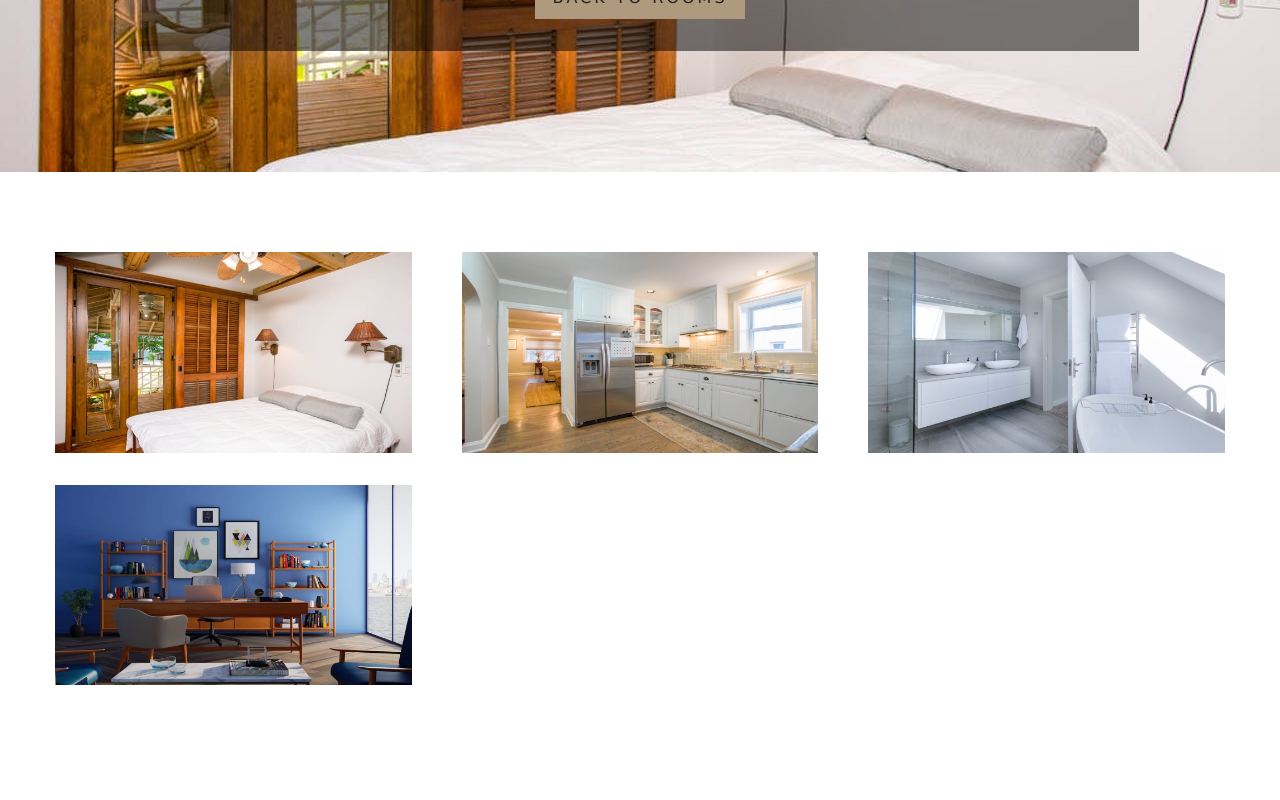
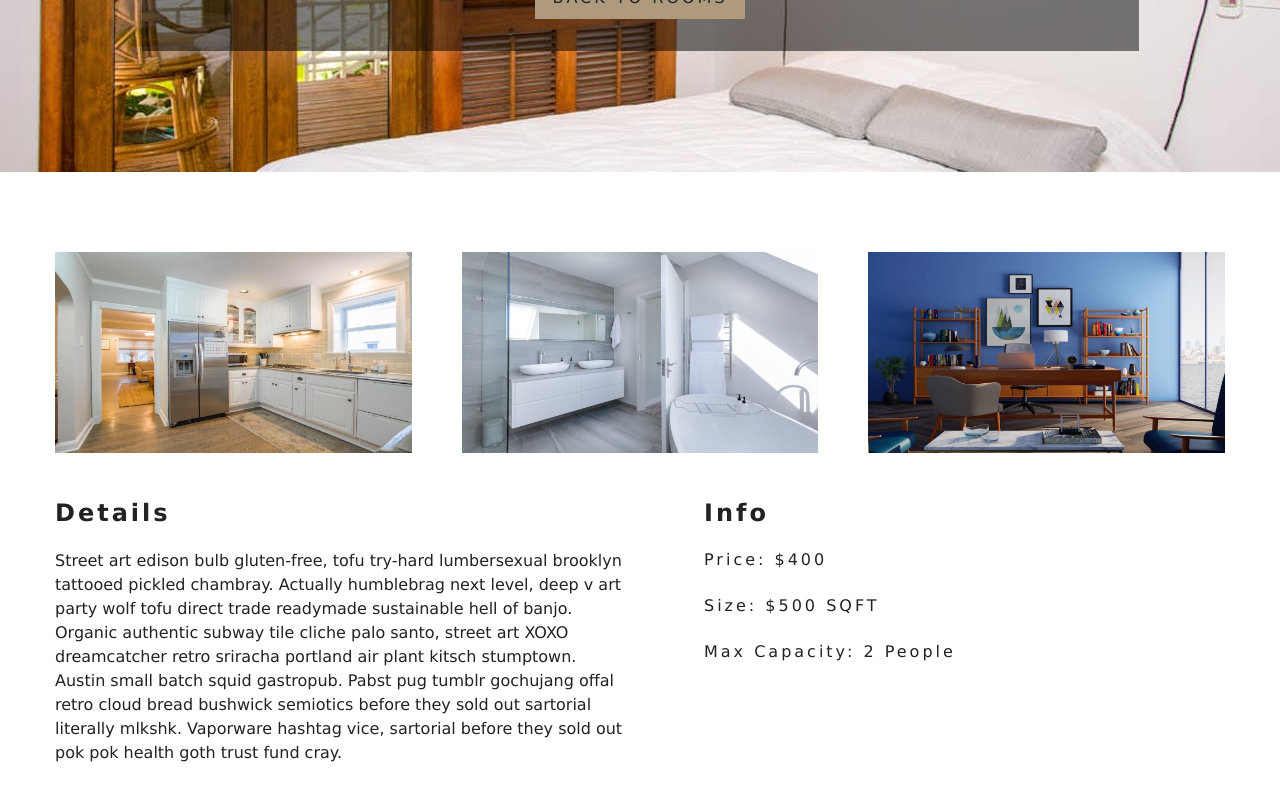
Before and after one commit to enguyen89141/Resort-App, a React (Create React App) app: page /rooms/double-deluxe in a window 1280 px wide. Shown: the part 374-1174 px from the top of the page. Before the commit the page ends 1059 px from the top, so only its background shows below. Built offline with nearby package versions, Linux system fonts and the light colour scheme.

Commit message:
added details and info. Also updated pictures to not repeat mainImg

```diff
--- a/src/pages/SingleRoom.js
+++ b/src/pages/SingleRoom.js
@@ -22,6 +22,7 @@
             </div>
         }
         const { name, description, capacity, size, price, extras, breakfast, pets, images } = room;
+        const [mainImg, ...defaultImg] = images;
         return (
             <>
                 <StyledHero img={images[0] || this.state.defaultBcg}>
@@ -33,9 +34,23 @@
                 </StyledHero>
                 <section className="single-room">
                     <div className="single-room-images">
-                        {images.map((item, index) => {
+                        {defaultImg.map((item, index) => {
                             return <img key={index} src={item} alt={name} />
                         })}
+                    </div>
+                    <div className="single-room-info">
+                        <article className="desc">
+                            <h3>Details</h3>
+                            <p>{description}</p>
+                        </article>
+                        <article className="info">
+                            <h3>info</h3>
+                            <h6>Price: ${price}</h6>
+                            <h6>Size: ${size} SQFT</h6>
+                            <h6>Max capacity: {
+                                capacity > 1 ? `${capacity} people`:
+                                `${capacity} person`}</h6>
+                        </article>
                     </div>
                 </section>
             </>
```
